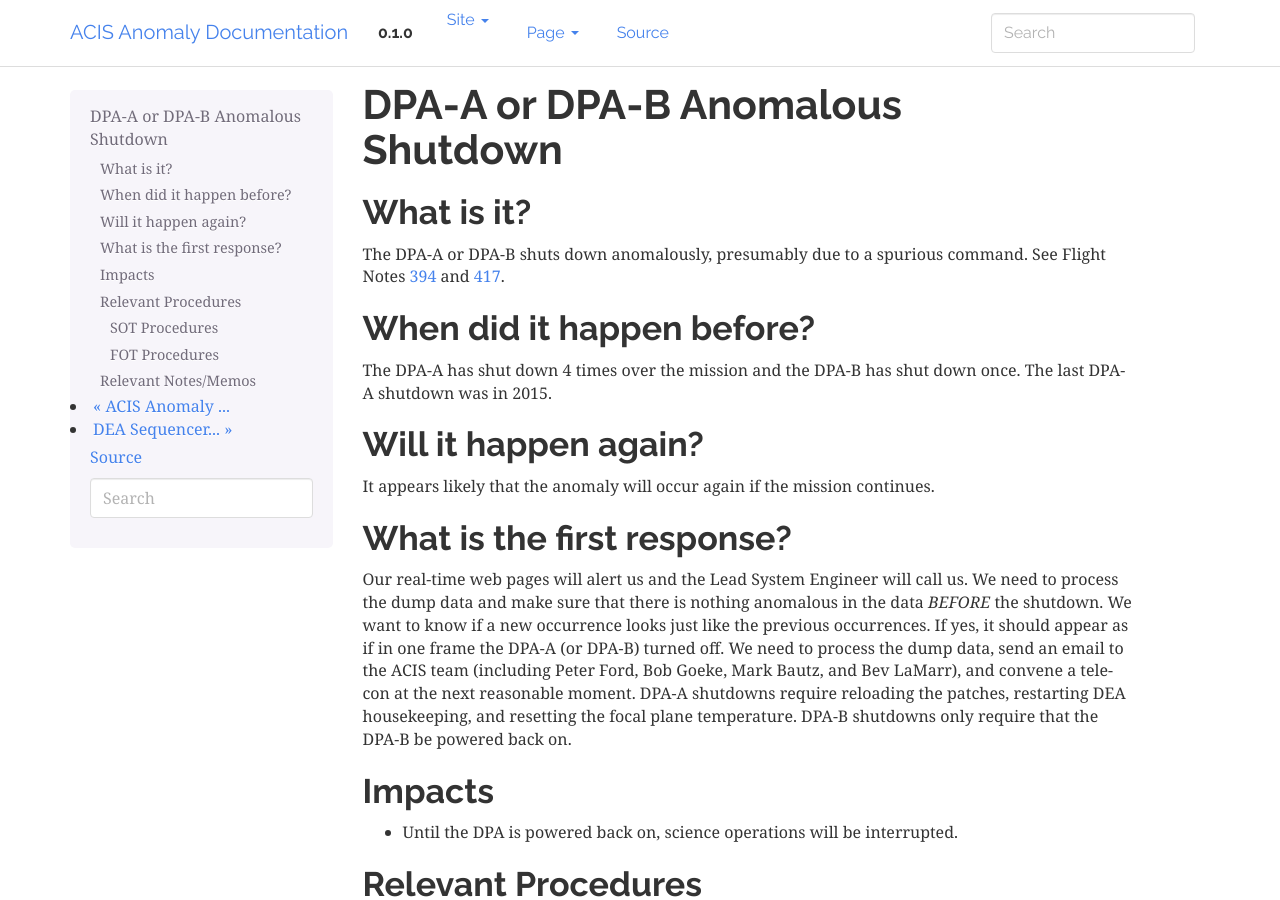
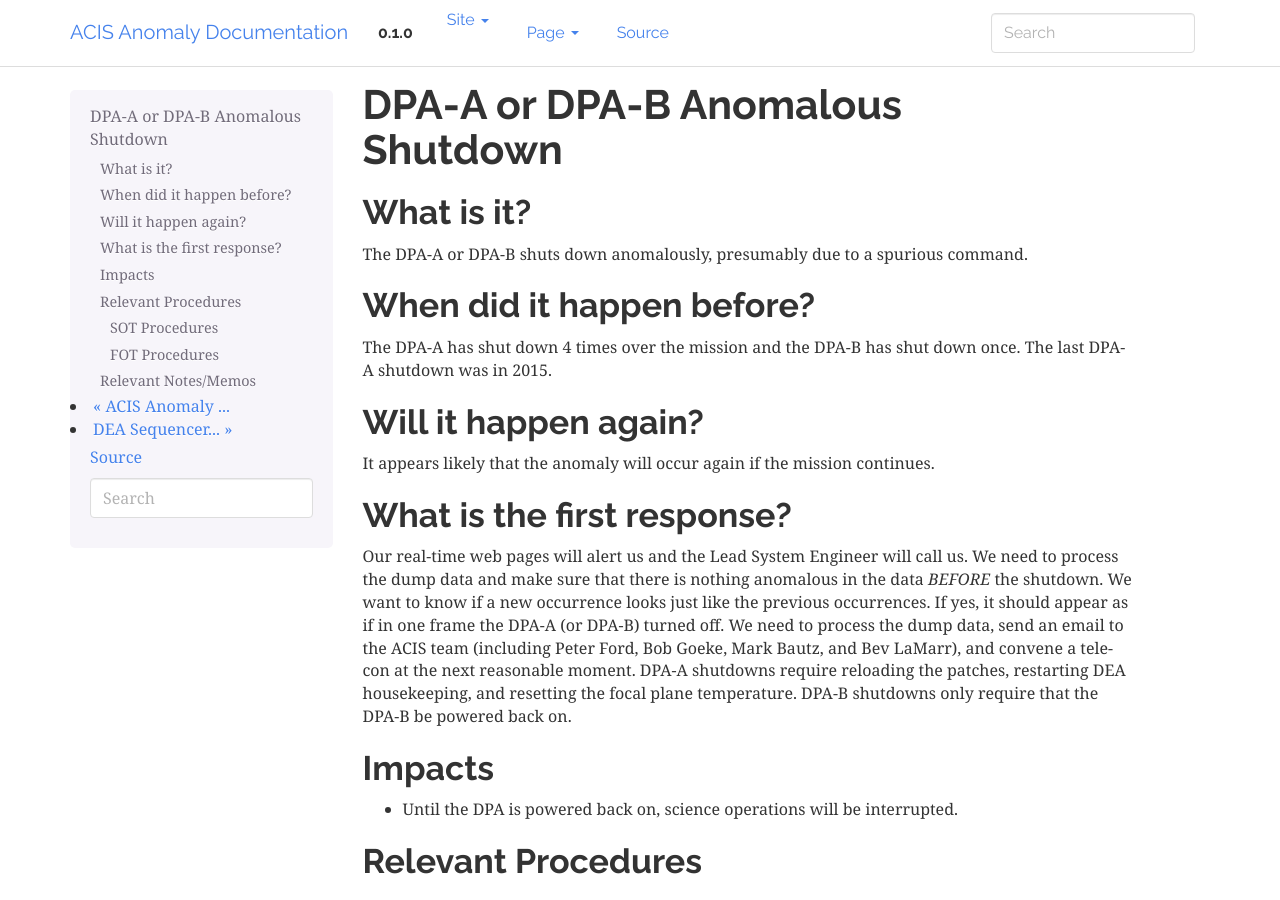
Before and after one commit to acisops/acis_anomaly_pages, a Sphinx documentation site: the page built from source/dpa_shutdown.rst, in a window 1280 px wide and 900 px high. Built offline with Sphinx 7.4.7, drawn with Linux system fonts in a browser that asks for light colours.

Commit message:
Don't need to reference memos twice

```diff
--- a/source/dea_seq_reset.rst
+++ b/source/dea_seq_reset.rst
@@ -7,8 +7,7 @@ What is it?
 -----------
 
 The DEA sequencer crashes, resulting in loss of science data from all
-video boards for the rest of the science run. See Software Problem Report
-`136 <http://acis.mit.edu/axaf/spr/prob0136.html>`_.
+video boards for the rest of the science run.
 
 When did it happen before?
 --------------------------
--- a/source/dpa_shutdown.rst
+++ b/source/dpa_shutdown.rst
@@ -6,8 +6,7 @@ DPA-A or DPA-B Anomalous Shutdown
 What is it?
 -----------
 
-The DPA-A or DPA-B shuts down anomalously, presumably due to a spurious command. See Flight Notes
-`394 <http://cxc.cfa.harvard.edu/acis/memos/FN394.ps>`_ and `417 <http://cxc.cfa.harvard.edu/acis/memos/FN417.ps>`_.
+The DPA-A or DPA-B shuts down anomalously, presumably due to a spurious command.
 
 When did it happen before?
 --------------------------
```
